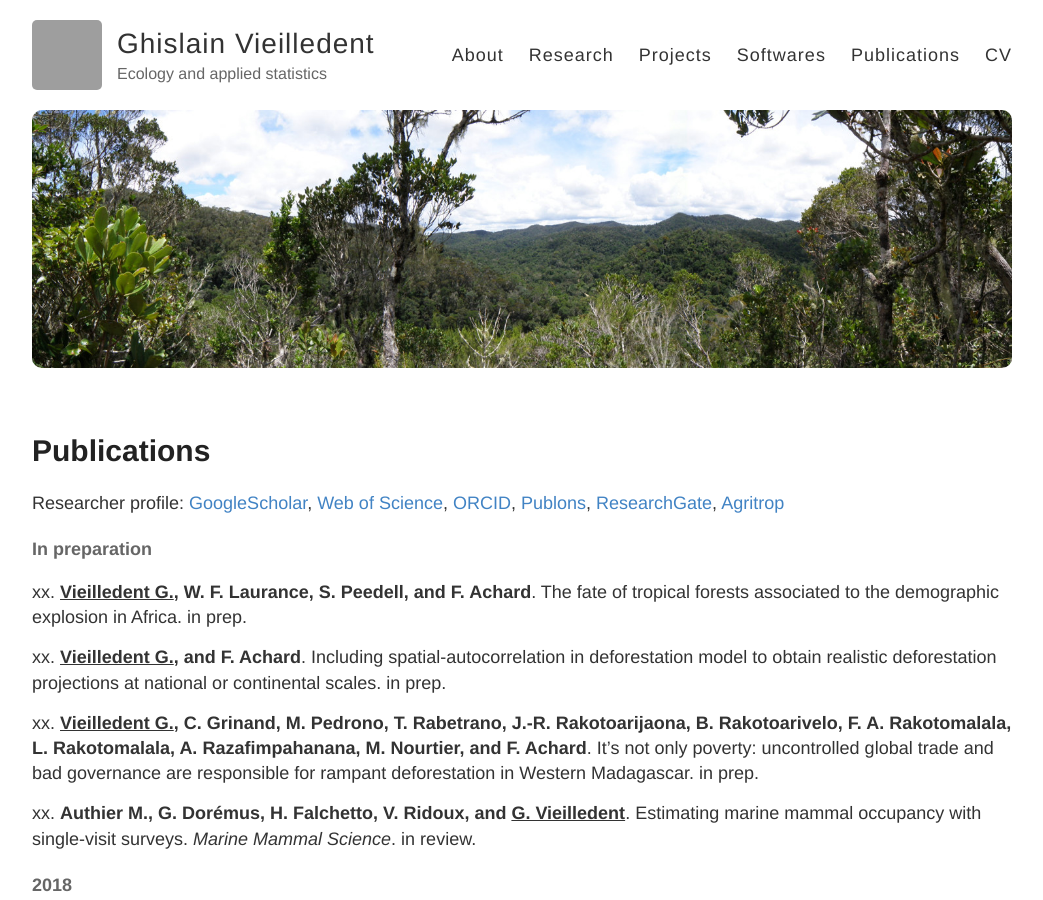
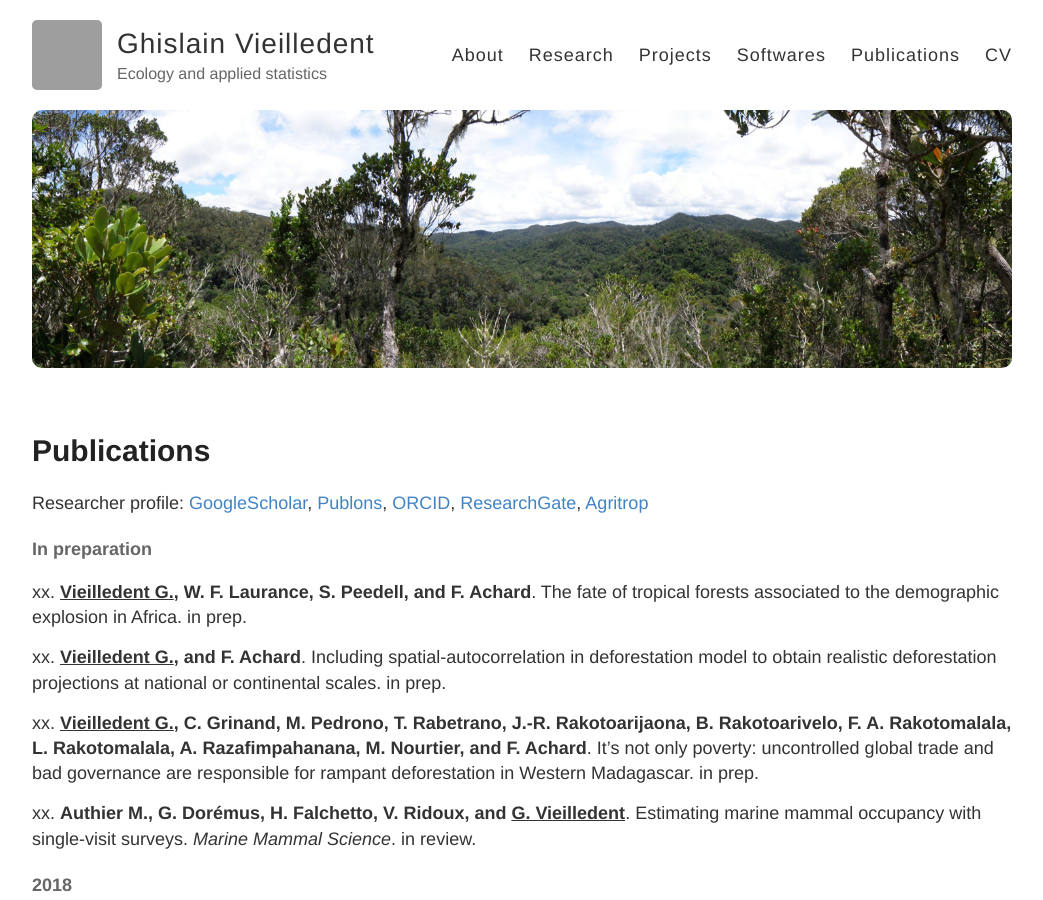
Before and after one commit to ghislainv/ghislainv.github.io, a Jekyll site: the page built from publications.md, in a window 1280 px wide and 900 px high. Shown: the whole window, without its empty margins (118-1161 px from the left). Built offline with Jekyll 4.4.1, drawn with Linux system fonts in a browser that asks for light colours; comment, search, counter and statistics services are not loaded; grey boxes are pictures that could not be loaded.

Commit message:
Replace WebOfScience with Publons

```diff
--- a/publications.md
+++ b/publications.md
@@ -6,9 +6,8 @@ permalink: /publications/
 
 Researcher profile:
 [GoogleScholar](http://scholar.google.fr/citations?user=fv71B7UAAAAJ&hl=fr),
-[Web of Science](http://www.researcherid.com/rid/D-8323-2011),
+[Publons](https://publons.com/researcher/1336046/ghislain-vieilledent/),
 [ORCID](http://orcid.org/0000-0002-1685-4997),
-[Publons](https://publons.com/researcher/1336046/ghislain-vieilledent/),
 [ResearchGate](https://www.researchgate.net/profile/Ghislain_Vieilledent),
 [Agritrop](https://agritrop.cirad.fr/view/auteurcirad/556.date.html)
 
```
